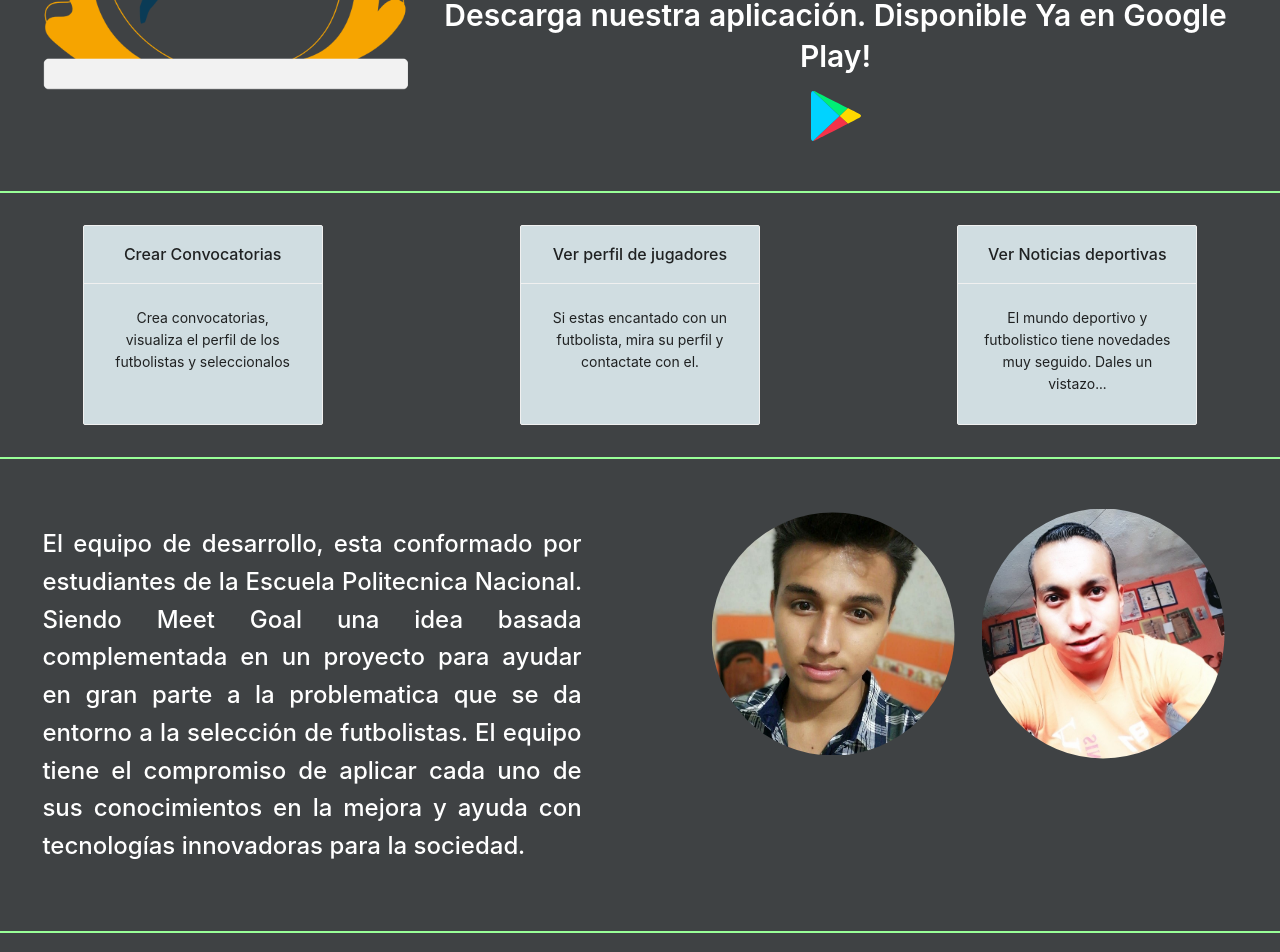
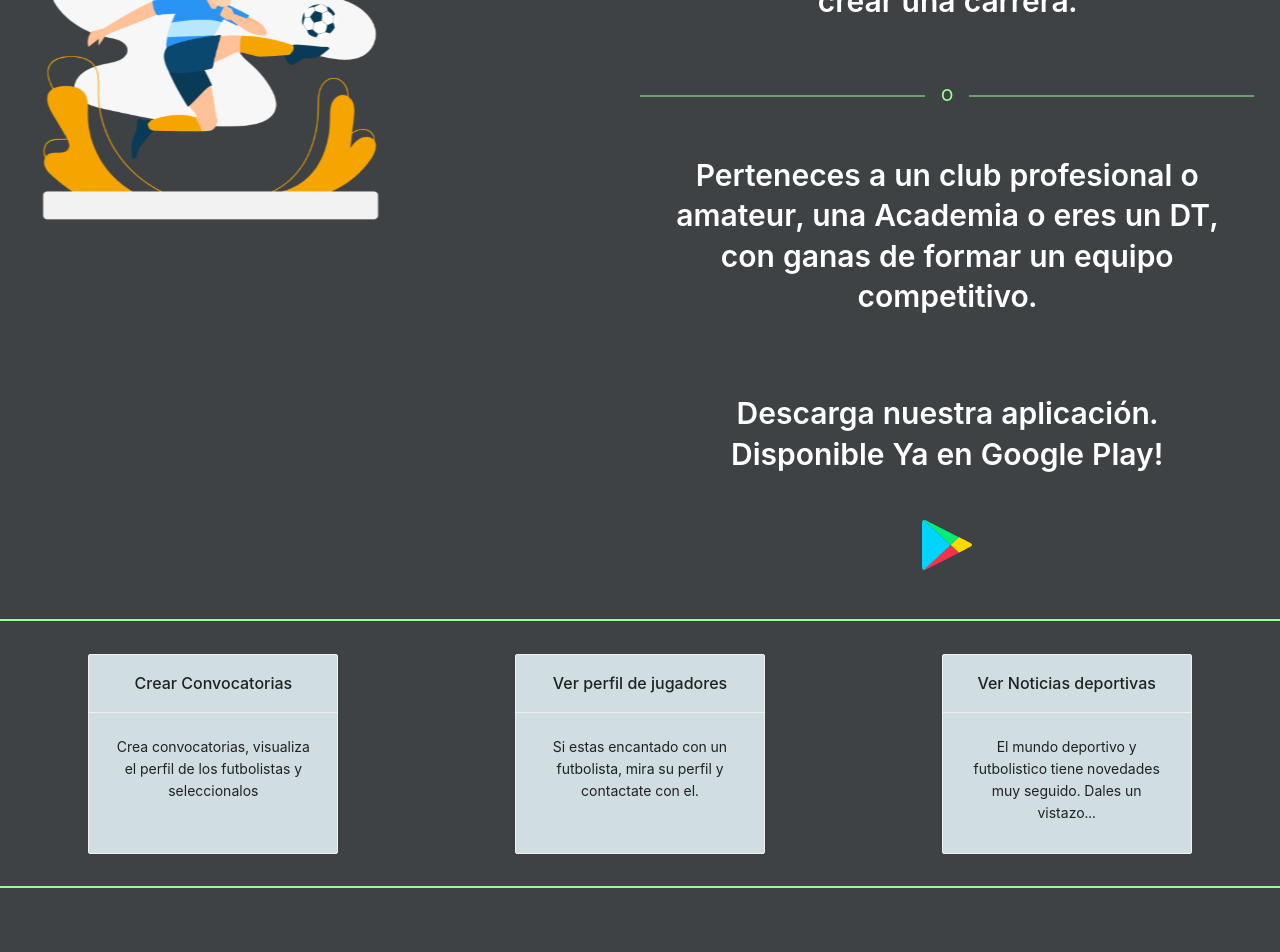
Before and after one commit to Jmiguel14/meet-goal-admin, a React (Create React App) app: page /inicio in a window 1280 px wide. Shown: the part 880-1832 px from the top of the page. Built offline with nearby package versions, Linux system fonts and the light colour scheme; no server answers.

Commit message:
#72 Responsive design in landing page

```diff
--- a/src/pages/Home/index.tsx
+++ b/src/pages/Home/index.tsx
@@ -47,11 +47,13 @@ const Home = () => {
             </Row>
           </Col>
         </div>
-        <div className="home_info_with_cover">
-          <Col>
-            <CoverHomeIcon width={391} height={378} />
+
+        <div className="home_info_container">
+          <Row justify="center">
+            <Col lg={12} xl={12}>
+              <CoverHomeIcon width={361} height={348} />
             </Col>
-          <Col>
+            <Col lg={12} xl={12}>
               <Row justify="center">
                 <Title level={2} className="primary_title">
                   Si eres un futbolista con sueños de crear una carrera.
@@ -70,8 +72,8 @@ const Home = () => {
               </Row>
               <Row justify="center">
                 <Title level={2} className="primary_title">
-                Perteneces a un club profesional o amateur, una Academia o eres
-                un DT, con ganas de formar un equipo competitivo.
+                  Perteneces a un club profesional o amateur, una Academia o
+                  eres un DT, con ganas de formar un equipo competitivo.
                 </Title>
               </Row>
               <Row justify="center">
@@ -83,21 +85,26 @@ const Home = () => {
                 <GooglePlayIcon width={50} height={50} />
               </Row>
             </Col>
+          </Row>
         </div>
       </Element>
       <Element name="services_info">
         <Divider
           style={{ borderWidth: 2, borderColor: "#99ff98", color: "#99ff98" }}
         ></Divider>
-        <div className="site-card-wrapper" style={{ textAlign: "center" }}>
-          <Row gutter={{ xs: 8, sm: 16, md: 24, lg: 32 }}>
-            <Col span={8} className="gutter-row">
+
+        <div
+          className="site-card-wrapper"
+          style={{ textAlign: "center", width: "100%" }}
+        >
+          <Row justify="center">
+            <Col lg={8} xl={8} className="gutter-row">
               <div className="home_info_container">
                 <Card
                   title="Crear Convocatorias"
                   bordered={true}
                   style={{
-                    width: 240,
+                    width: 250,
                     height: 200,
                     backgroundColor: "#d0dde1",
                   }}
@@ -109,13 +116,13 @@ const Home = () => {
                 </Card>
               </div>
             </Col>
-            <Col span={8} className="gutter-row">
+            <Col lg={8} xl={8} className="gutter-row">
               <div className="home_info_container">
                 <Card
                   title="Ver perfil de jugadores"
                   bordered={true}
                   style={{
-                    width: 240,
+                    width: 250,
                     height: 200,
                     backgroundColor: "#d0dde1",
                   }}
@@ -127,13 +134,13 @@ const Home = () => {
                 </Card>
               </div>
             </Col>
-            <Col span={8} className="gutter-row">
+            <Col lg={8} xl={8} className="gutter-row">
               <div className="home_info_container">
                 <Card
                   title="Ver Noticias deportivas"
                   bordered={true}
                   style={{
-                    width: 240,
+                    width: 250,
                     height: 200,
                     backgroundColor: "#d0dde1",
                   }}
@@ -151,10 +158,11 @@ const Home = () => {
       <Divider
         style={{ borderWidth: 2, borderColor: "#99ff98", color: "#99ff98" }}
       ></Divider>
+
       <Element name="about_info">
-        <div>
-          <Row gutter={{ xs: 8, sm: 16, md: 24, lg: 32 }}>
-            <Col span={12} className="gutter-row">
+        <div className="home_info_container" style={{ width: "100%" }}>
+          <Row justify="center">
+            <Col lg={12} xl={12}>
               <div className="home_info_container">
                 <Text className="our_description">
                   El equipo de desarrollo, esta conformado por estudiantes de la
@@ -167,17 +175,20 @@ const Home = () => {
                 </Text>
               </div>
             </Col>
-            <Col span={12} className="gutter-row">
-              <Row justify="space-around" align="middle">
-                <div className="home_info_container">
+            <Col lg={12} xl={12}>
+              <Row justify="center" align="middle">
+                <div
+                  className="home_info_container"
+                  style={{ alignItems: "center" }}
+                >
                   <Image
                     src={MiguelProfile}
-                    width={270}
+                    width={"100%"}
                     className="developers_photos"
                   />
                   <Image
                     src={FreddyProfile}
-                    width={270}
+                    width={"100%"}
                     className="developers_photos"
                   />
                 </div>
--- a/src/pages/Home/styles.less
+++ b/src/pages/Home/styles.less
@@ -2,17 +2,16 @@
   display: flex;
   align-items: center;
   justify-content: center;
-  padding: 2%;
 }
 .primary_title {
   color: white !important;
   text-align: center !important;
+  padding: 5%;
 }
 .home_info_with_cover {
   display: flex;
   align-items: center;
   justify-content: center;
-  padding: 2%;
 }
 .our_description {
   color: white !important;
```
Lines whose indentation alone changed are shown as unchanged.
